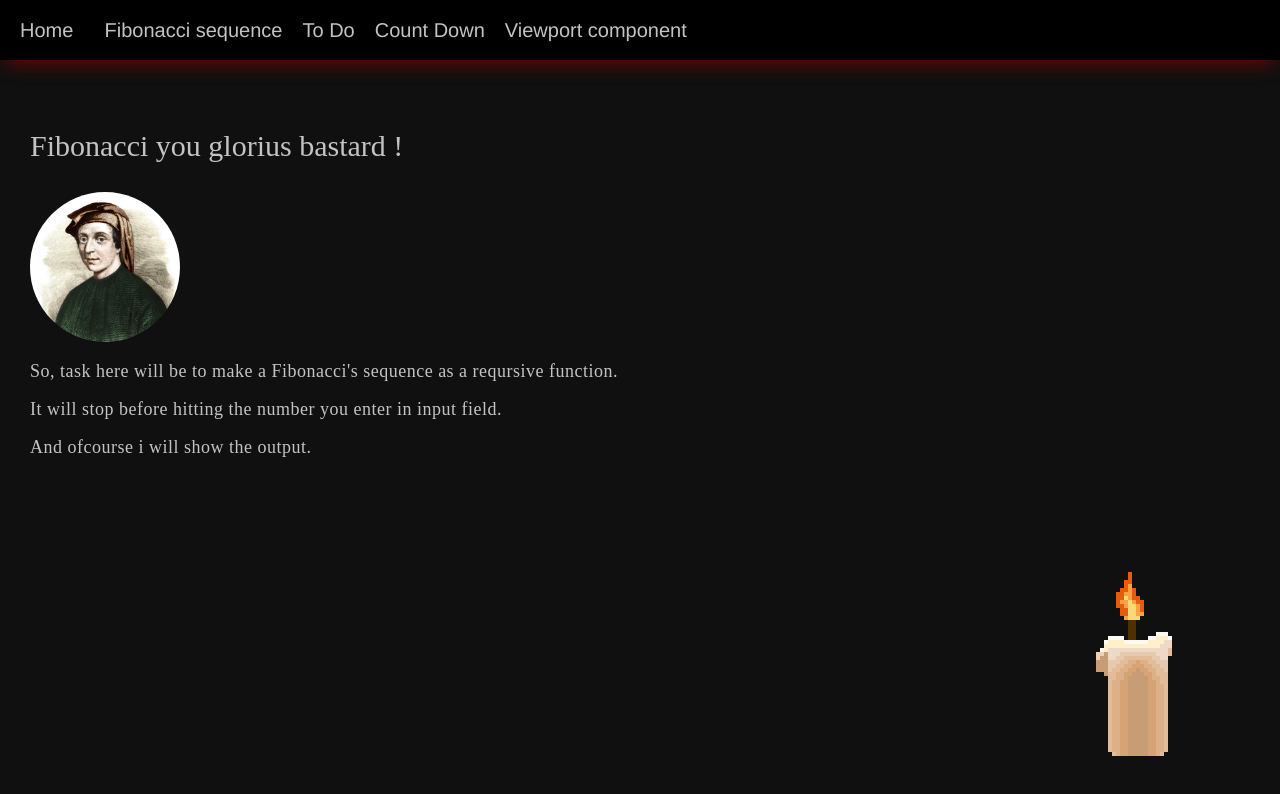
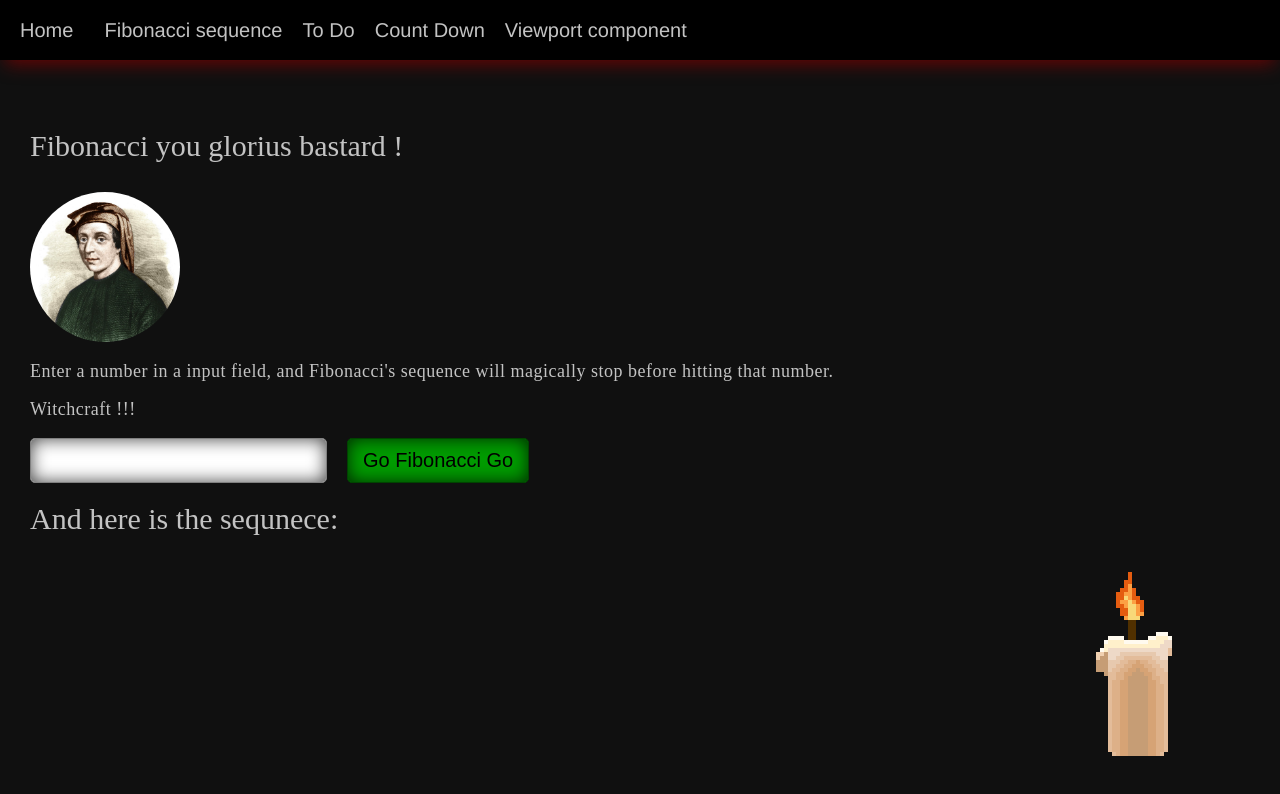
Before and after one commit to Marko-Cloud/practice-app, a Vue app: page /#/fibonacci in a window 1280 px wide. Shown: the top 794 px of the page. Built offline with nearby package versions, Linux system fonts and the light colour scheme.

Commit message:
formula ne valja jos

```diff
--- a/src/assets/css/main.scss
+++ b/src/assets/css/main.scss
@@ -46,7 +46,7 @@ table {
 	border-collapse: collapse;
 	border-spacing: 0;
 }
-*, div {
+*, div, input {
     box-sizing: border-box;
 }
 
@@ -66,6 +66,42 @@ p {
 	font-size: 18px;
 	margin-bottom: 20px;
 	letter-spacing: 0.5px;
+}
+
+/****************************************/
+/*=  Form Elements                      */
+/****************************************/
+
+input[type=number]::-webkit-inner-spin-button,
+input[type=number]::-webkit-outer-spin-button {
+  -webkit-appearance: none;
+}
+
+input {
+	padding: 10px 15px;
+	font-size: 20px;
+	border-radius: 5px;
+	border: 1px solid grey;
+	box-shadow: inset 0px 0px 17px 0px rgba(0,0,0,0.75);
+	outline: none;
+}
+
+button {
+	border-radius: 5px;
+	padding: 10px 15px;
+	font-size: 20px;
+	outline: none;
+	border: 1px solid #004400;
+	background: #009c00;
+	box-shadow: inset 0px 0px 17px 0px rgba(0,0,0,0.75);
+	cursor: pointer;
+	transition: all 0.25s linear;
+
+	&:hover {
+		background: #000;
+		color: #fff;
+		box-shadow: inset 0px 0px 17px 0px rgba(255,255,255,0.75);
+	}
 }
 
 /****************************************/
--- a/src/views/Fibonacci.vue
+++ b/src/views/Fibonacci.vue
@@ -6,21 +6,76 @@
       <img src="../assets/img/fibonacci.jpg" alt="Fibonacci">
     </div>
 
-    <p>So, task here will be to make a Fibonacci's sequence as a reqursive function. </p>
-    <p>It will stop before hitting the number you enter in input field.</p>
+    <p>Enter a number in a input field, and Fibonacci's sequence will magically stop before hitting that number.</p>
+    <p>Witchcraft !!!</p>
 
-    <p>And ofcourse i will show the output.</p>
+    <div class="input-container">
+      <input id="input-limiter" type="number" v-model="fibonacciLimit">
+      <button @click="startSequence">Go Fibonacci Go</button>
+    </div>
+
+    <div id="result-container">
+      <h1>And here is the sequnece:</h1>
+
+    </div>
   </div>
 </template>
 
 <script>
-// @ is an alias to /src
-
 export default {
   name: 'fibonacci',
 
-  components: {
+  data() {
+    return {
+      fibonacciLimit: Number,
+      fibonacciX: 1,
+      fibonacciY: 0,
+      fibonacciZ: 0
+    }
+  },
 
+  methods: {
+    startSequence() {
+      debugger;
+      // 0, 1, 1, 2, 3, 5, 8, 13, 21, 34
+      // x, y, z
+
+      if (document.getElementById('input-limiter').value == '') {
+        alert("Put a number in input field....we don't wanna overdo it :) !!!");
+
+        return;
+      }
+
+      // if (this.fibonacciZ == 0) {
+      //   let sequenceNumber = document.createElement('p');
+      //   sequenceNumber.innerHTML = '0, 1, 1';
+
+      //   document.getElementById('result-container').appendChild(sequenceNumber);
+      //   this.fibonacciZ = 1;
+
+      //   this.startSequence();
+      // }
+
+      this.fibonacciY = this.fibonacciZ;
+
+      this.fibonacciZ = this.fibonacciX + this.fibonacciY;
+
+
+
+      if ( this.fibonacciZ >= this.fibonacciLimit ) {
+
+        return console.log('Done !!!');
+
+      } else {
+        let sequenceNumber = document.createElement('p');
+        sequenceNumber.innerHTML = this.fibonacciZ;
+
+        document.getElementById('result-container').appendChild(sequenceNumber);
+
+        this.startSequence();
+      }
+
+    }
   }
 }
 </script>
@@ -37,4 +92,27 @@ export default {
       width: 100%;
     }
   }
+
+  input {
+    margin-right: 20px;
+  }
+
+  .input-container {
+    margin-bottom: 20px;
+  }
+
+  #result-container {
+    p {
+      display: inline-block;
+      margin-right: 10px;
+
+      &:after {
+        content: ",";
+      }
+
+      &:last-child:after {
+        content: "";
+      }
+    }
+  }
 </style>
--- a/src/views/Home.vue
+++ b/src/views/Home.vue
@@ -9,6 +9,7 @@
     <p>- And ofcourse if you are not amazed.....act like you are. I'm practicing for f*** sake.</p>
 
     <!-- git add -A && git commit -m "Your Message" -->
+    <!-- git push origin master -->
 
   </div>
 </template>
```
